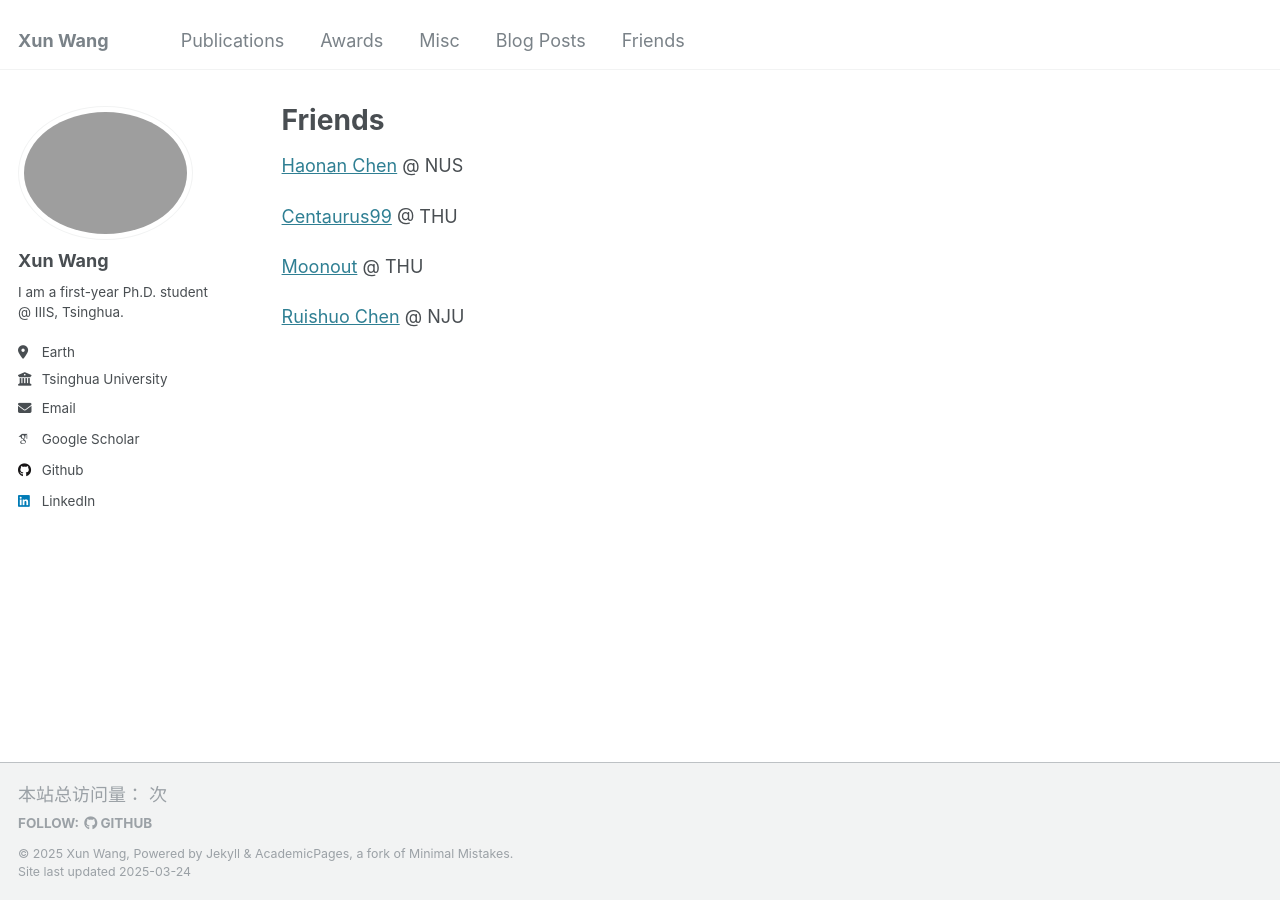
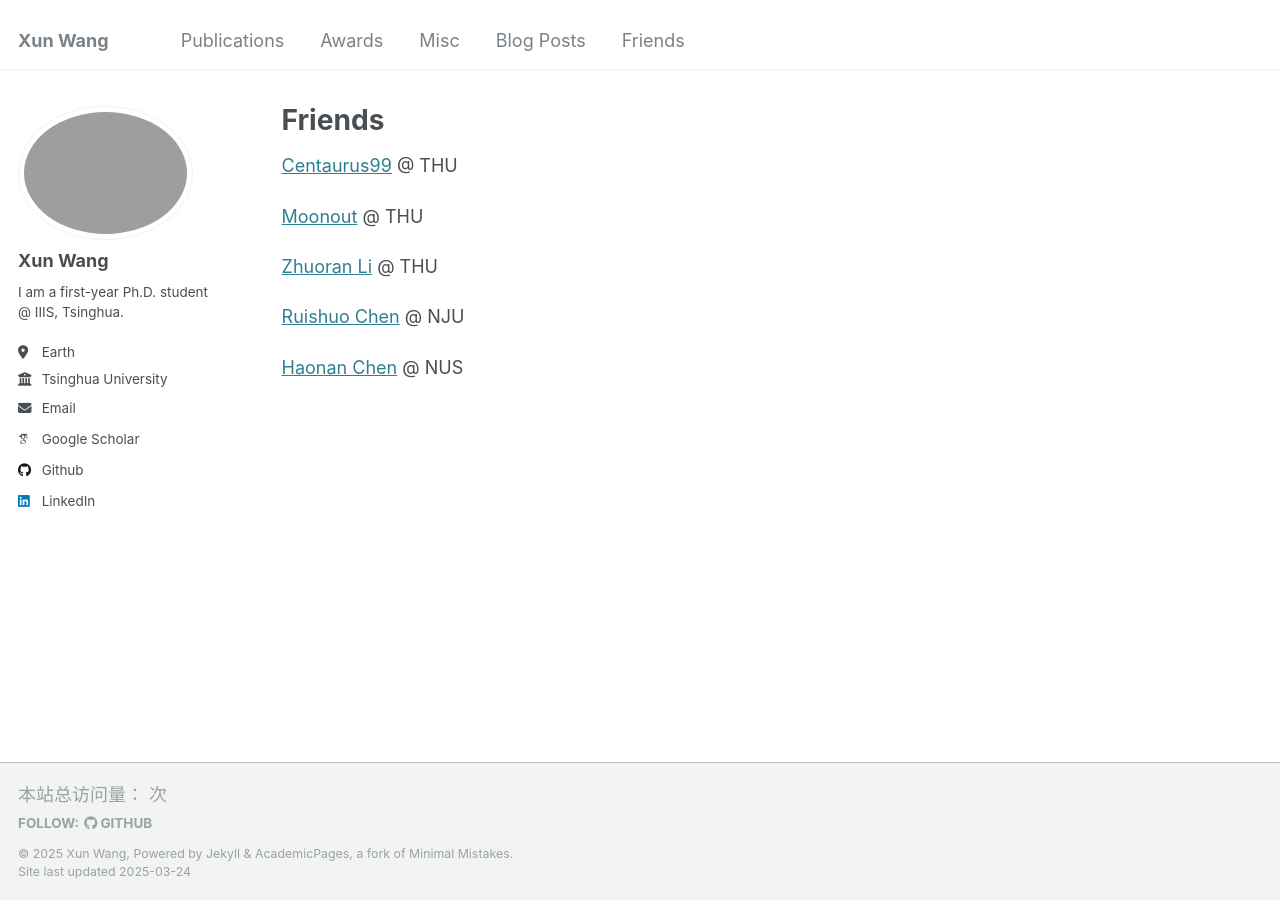
Before and after one commit to Misakau/Misakau.github.io, a Jekyll site: the page built from _pages/friends.md, in a window 1280 px wide. Built offline with Jekyll 4.4.1, drawn with Linux system fonts in a browser that asks for light colours; some web fonts are replaced; comment, search, counter and statistics services are not loaded.

Commit message:
add a friend

```diff
--- a/_pages/friends.md
+++ b/_pages/friends.md
@@ -8,10 +8,13 @@ redirect_from:
 ---
 
 {% include base_path %}
-[Haonan Chen](https://chenhn02.github.io) @ NUS <!-- working on Embodied AI, Robotics & Computer Vision -->
 
 [Centaurus99](https://blog.centaurus99.top/) @ THU
 
 [Moonout](https://www.cnblogs.com/moonout) @ THU
 
+[Zhuoran Li](https://lizr16.github.io/) @ THU
+
 [Ruishuo Chen](https://rayshore.cn/) @ NJU
+
+[Haonan Chen](https://chenhn02.github.io) @ NUS <!-- working on Embodied AI, Robotics & Computer Vision -->
```
